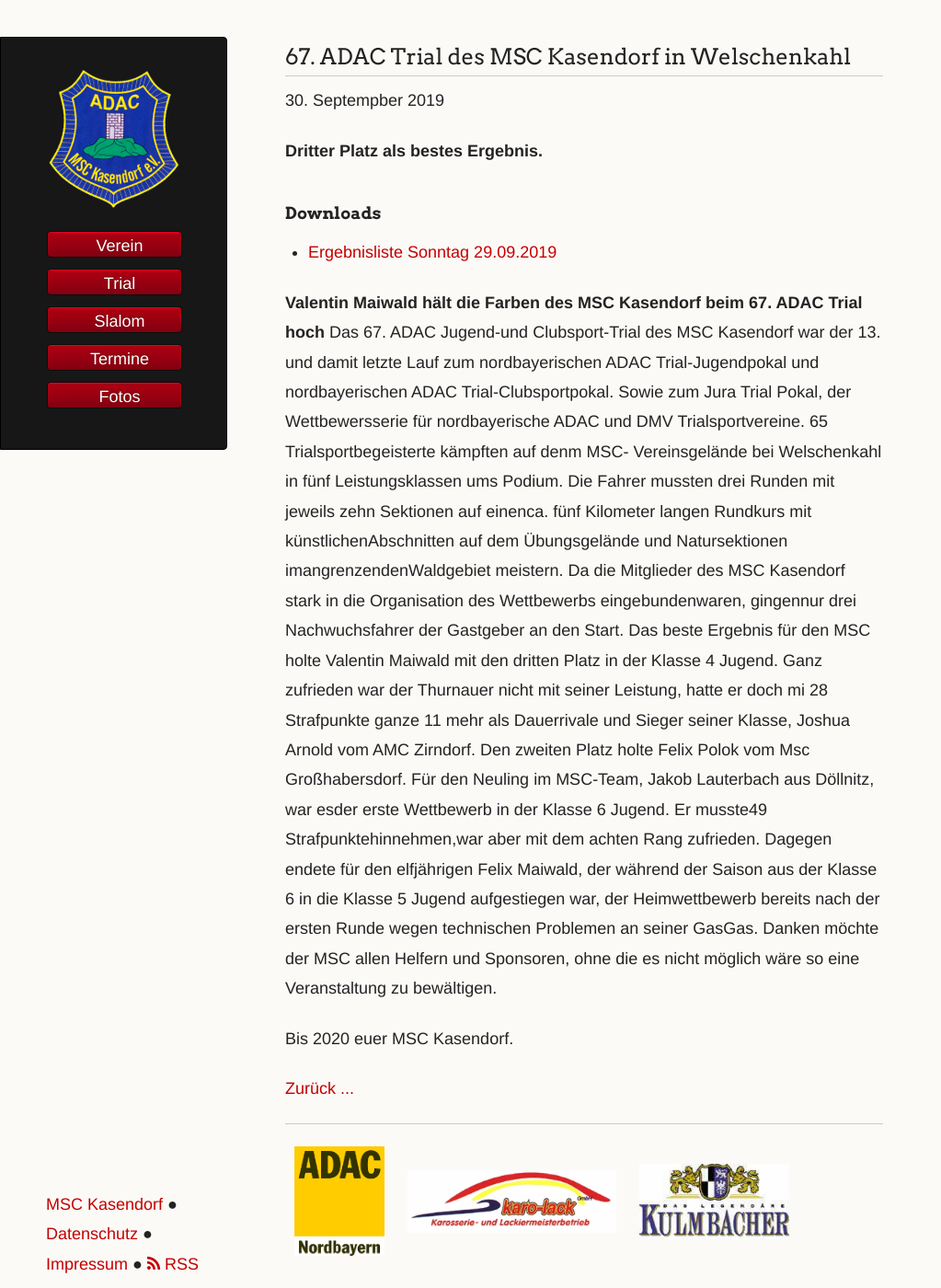
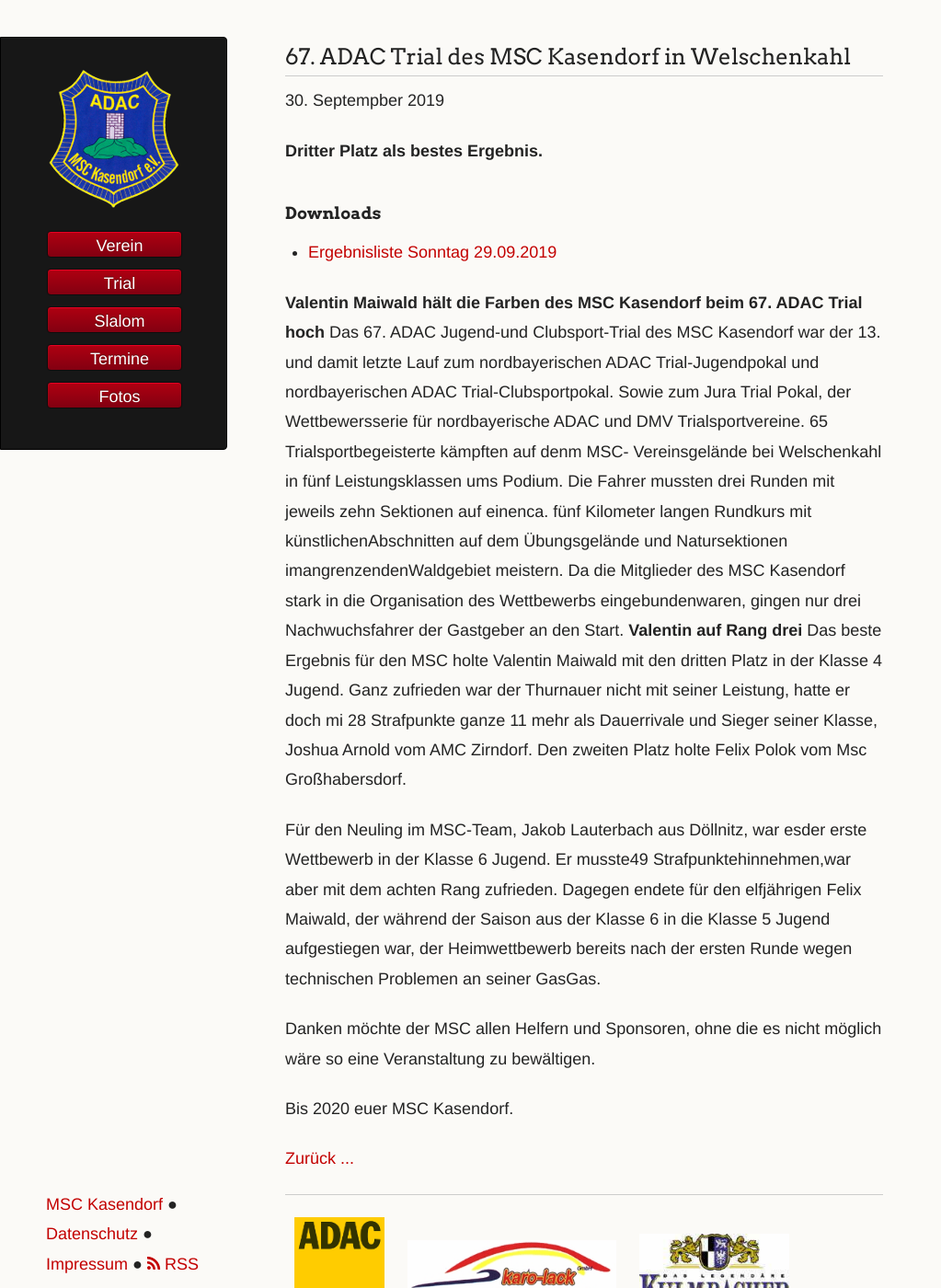
Before and after one commit to msc-kasendorf/docker, a Jekyll site: the page built from docs/_posts/2019-09-30-Motorradtrial.md, in a window 1280 px wide and 1400 px high. Shown: the whole window at 92% size, without its empty margins (0-1023 px from the left). Built offline with Jekyll 4.4.1, drawn with Linux system fonts in a browser that asks for light colours.

Commit message:
Update 2019-09-30-Motorradtrial.md

```diff
--- a/docs/_posts/2019-09-30-Motorradtrial.md
+++ b/docs/_posts/2019-09-30-Motorradtrial.md
@@ -15,10 +15,13 @@
 <!--mehr-->
 **Valentin Maiwald hält die Farben des MSC Kasendorf beim 67. ADAC Trial hoch**
 Das 67. ADAC Jugend-und Clubsport-Trial des MSC Kasendorf war der  13. und damit  letzte Lauf zum nordbayerischen ADAC Trial-Jugendpokal und nordbayerischen ADAC Trial-Clubsportpokal. Sowie zum Jura Trial Pokal, der Wettbewersserie für nordbayerische ADAC und DMV Trialsportvereine.
-65 Trialsportbegeisterte kämpften auf denm MSC- Vereinsgelände bei Welschenkahl in fünf Leistungsklassen ums Podium. Die Fahrer mussten drei Runden mit jeweils zehn Sektionen auf einenca. fünf Kilometer langen Rundkurs mit künstlichenAbschnitten auf dem Übungsgelände und Natursektionen imangrenzendenWaldgebiet meistern. Da die Mitglieder des MSC Kasendorf stark in die Organisation des Wettbewerbs eingebundenwaren, gingennur drei Nachwuchsfahrer der Gastgeber an den Start.
+65 Trialsportbegeisterte kämpften auf denm MSC- Vereinsgelände bei Welschenkahl in fünf Leistungsklassen ums Podium. Die Fahrer mussten drei Runden mit jeweils zehn Sektionen auf einenca. fünf Kilometer langen Rundkurs mit künstlichenAbschnitten auf dem Übungsgelände und Natursektionen imangrenzendenWaldgebiet meistern. Da die Mitglieder des MSC Kasendorf stark in die Organisation des Wettbewerbs eingebundenwaren, gingen nur drei Nachwuchsfahrer der Gastgeber an den Start.
+**Valentin auf Rang drei**
 Das beste Ergebnis für den MSC holte Valentin Maiwald mit den dritten Platz in der Klasse 4 Jugend. Ganz zufrieden war der Thurnauer nicht mit seiner Leistung, hatte er doch mi 28 Strafpunkte ganze 11 mehr als Dauerrivale und Sieger seiner Klasse, Joshua Arnold vom AMC Zirndorf. Den zweiten Platz holte Felix Polok vom Msc Großhabersdorf.
+
 Für den Neuling im MSC-Team, Jakob Lauterbach aus Döllnitz, war esder erste Wettbewerb in der Klasse 6 Jugend. Er musste49 Strafpunktehinnehmen,war aber mit dem achten Rang zufrieden.
 Dagegen endete für den elfjährigen Felix Maiwald, der während der Saison aus der Klasse 6 in die Klasse 5 Jugend aufgestiegen war, der Heimwettbewerb bereits nach der ersten Runde wegen technischen Problemen an seiner GasGas.
+
 Danken möchte der MSC allen Helfern und Sponsoren, ohne die es nicht möglich wäre so eine Veranstaltung  zu bewältigen.
 
 Bis 2020 euer MSC Kasendorf.
```
